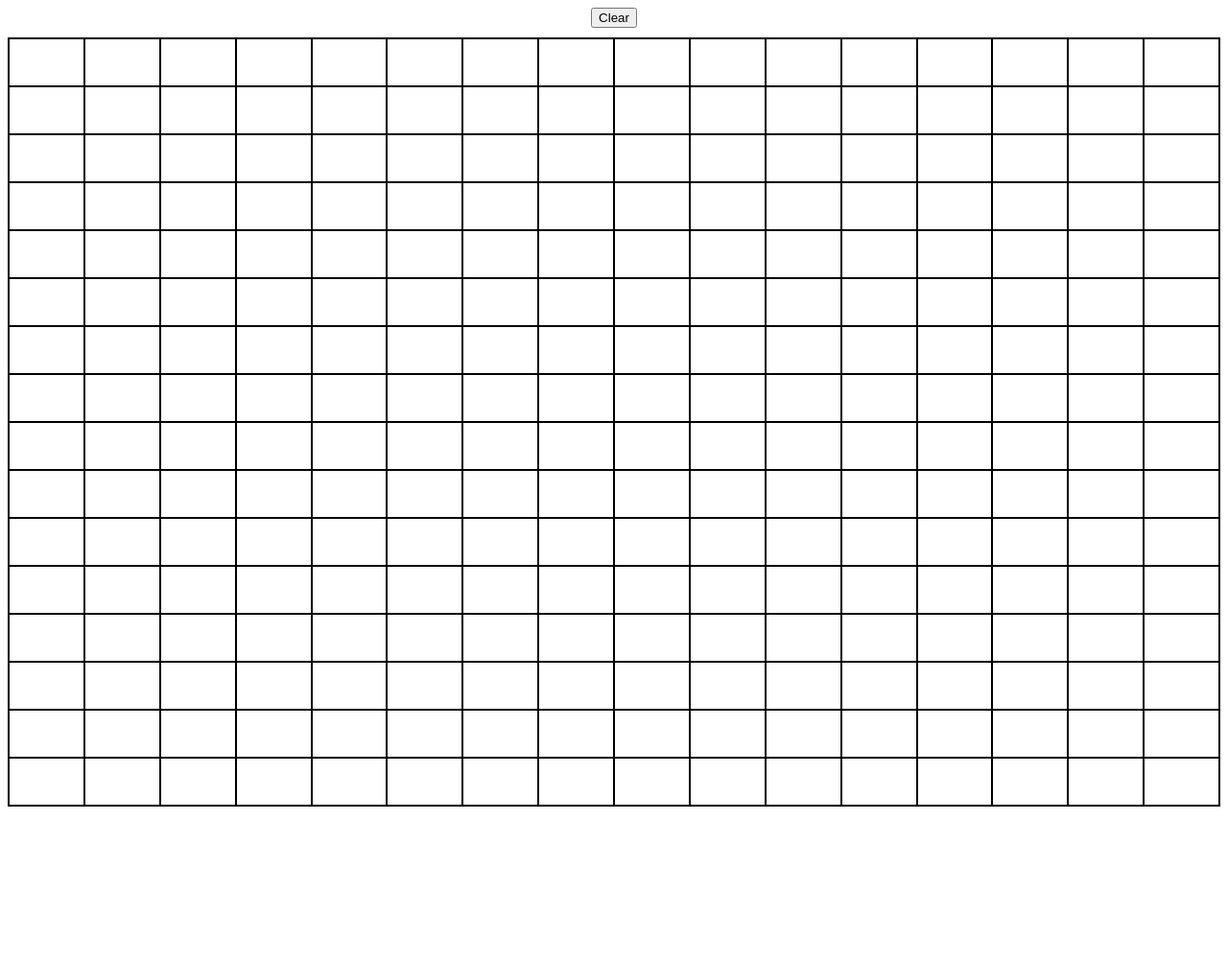
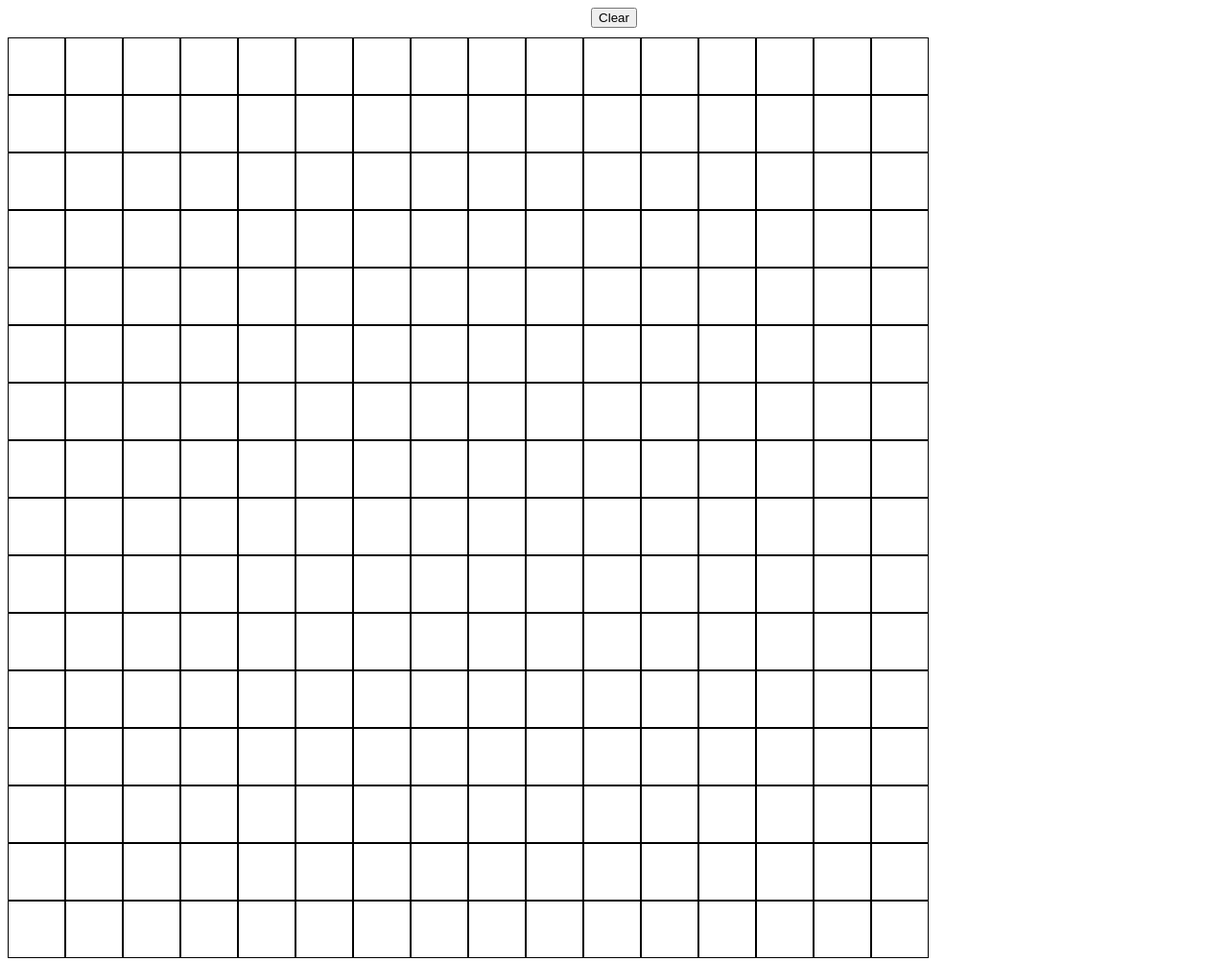
Before and after one commit to Detrimonious/etch-a-sketch, a plain HTML site: page index.html in a window 1280 px wide. Shown: the whole page at 96% size. Before the commit the page ends 849 px from the top, so only its background shows below. Drawn offline with Linux system fonts and the light colour scheme.

Commit message:
Fix grid widths and border

```diff
--- a/index.html
+++ b/index.html
@@ -21,6 +21,7 @@
 
         <script>
             let gridAmount = 16;
+            const CONTAINER_MAX_WIDTH = 960;
             const containerDiv = document.querySelector('#container');
 
             const btn = document.querySelector('button');
@@ -43,7 +44,9 @@
 
             function createGrids(gridAmount){
 
-                containerDiv.style.cssText=`grid-template-rows: repeat(${gridAmount}, minmax(50px, 1fr)); grid-template-columns: repeat(${gridAmount}, minmax(50px, 1fr))`;
+                let repeatSize = CONTAINER_MAX_WIDTH / gridAmount;
+
+                containerDiv.style.cssText=`grid-template-rows: repeat(${gridAmount}, ${repeatSize}px); grid-template-columns: repeat(${gridAmount}, ${repeatSize}px)`;
 
                 for (let i=0; i<gridAmount; i++){
                     for (let j=0; j<gridAmount; j++){
--- a/style.css
+++ b/style.css
@@ -5,7 +5,6 @@
 
 #container{
     display: grid;
-    border: 1px solid black;
 }
 
 .grid-item{
```
